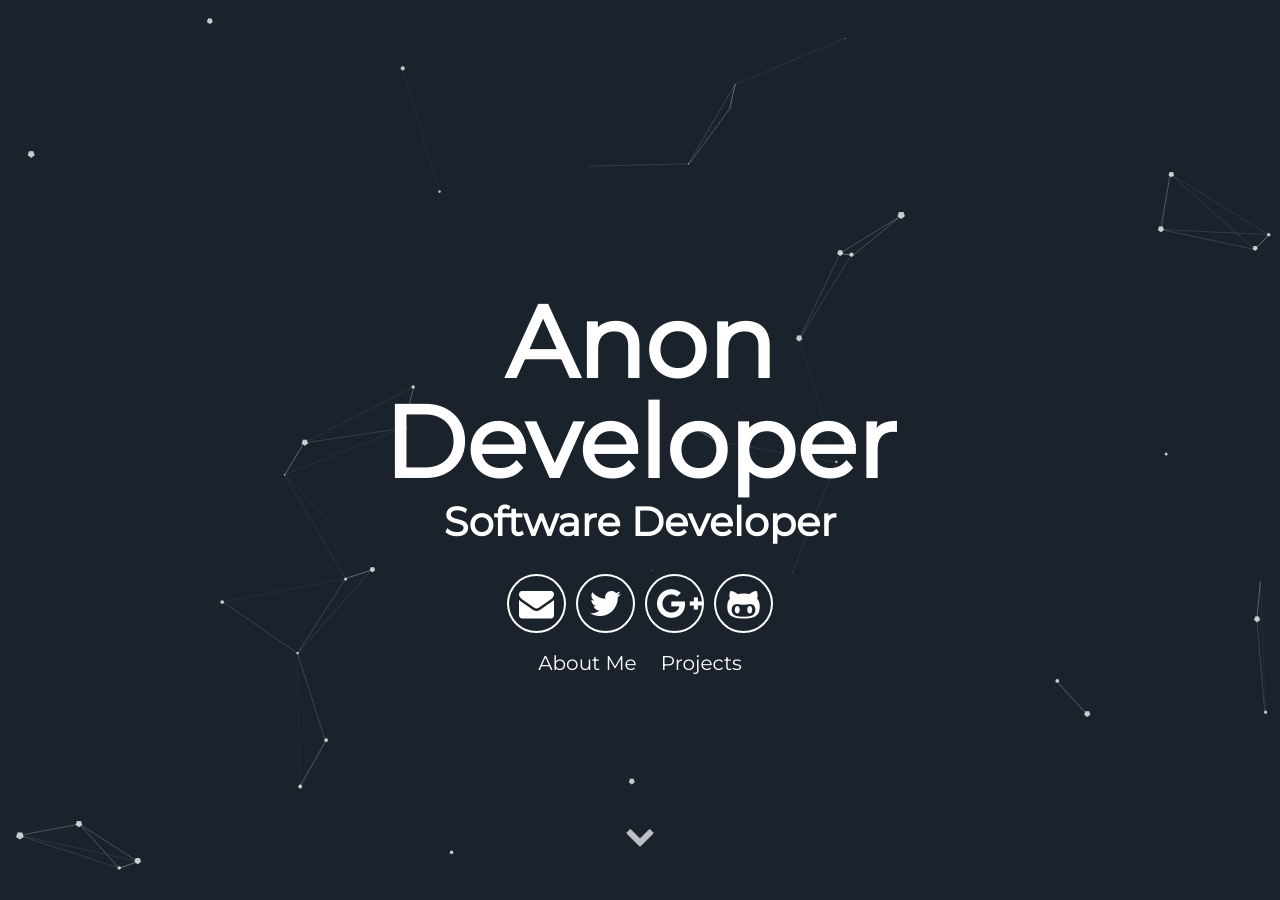
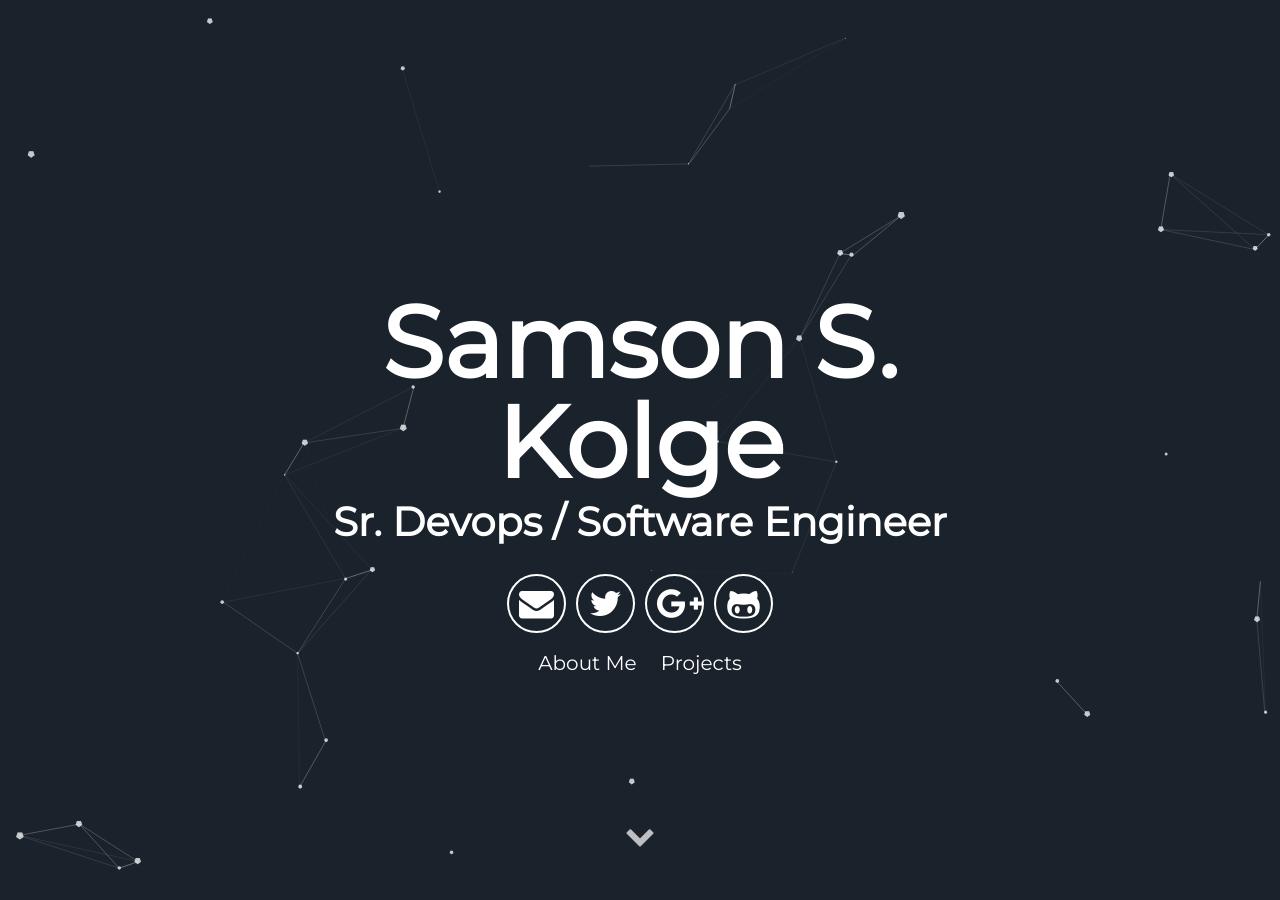
Before and after one commit to samsonkolge/samsonkolge.github.io, a Jekyll site: the page built from index.html, in a window 1280 px wide and 900 px high. Built offline with Jekyll 4.4.1, drawn with Linux system fonts in a browser that asks for light colours; some of the changed text lies outside the part shown.

Commit message:
Adding Contact info

```diff
--- a/_config.yml
+++ b/_config.yml
@@ -5,12 +5,12 @@ description: A blog about lorem ipsum dolor sit amet
 # url: "localhost:3000" # the base hostname & protocol for your site e.g. http://willianjusten.com.br
 
 # User settings
-username: Anon Developer
+username: Samson S. Kolge
 user_description: Bicycle rights irony actually neutra typewriter lyft. Man bun taxidermy put a bird on it, umami yr ramps pop-up ugh bushwick chia lo-fi. Occupy bitters pour-over snackwave you probably haven't heard of them small batch. Cornhole mustache man bun letterpress echo park VHS.
-user_title: Software Developer
-email: anon@anon.com
-twitter_username: lorem_ipsum
-github_username:  lorem_ipsum
+user_title: Sr. Devops / Software Engineer
+email: samsonkolge1980@gmail.com
+twitter_username: samsonkolge
+github_username:  samsonkolge
 gplus_username:  lorem_ipsum
 
 # Google-analytics
```
